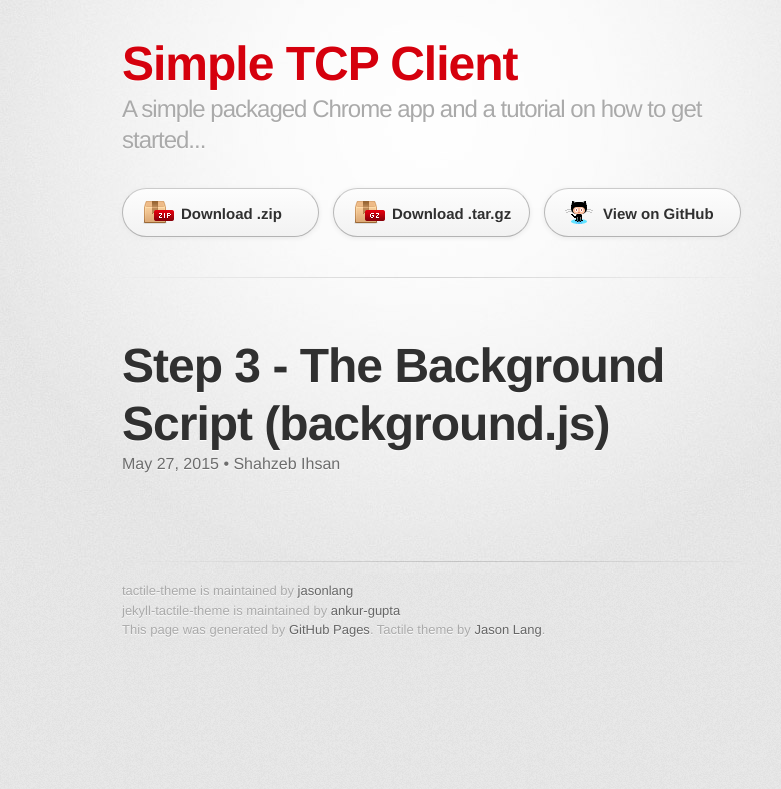
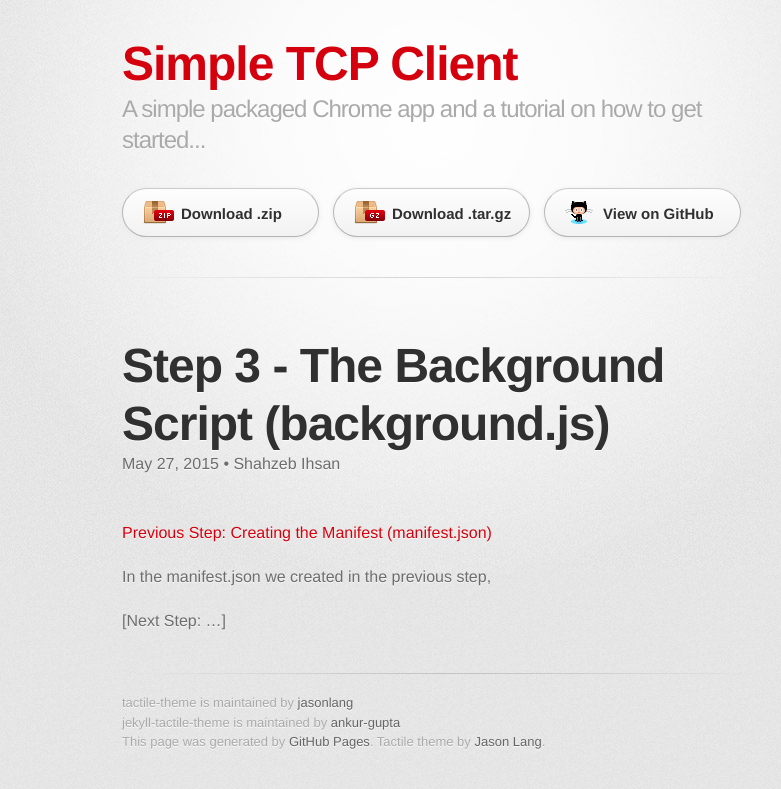
Before and after one commit to schaazzz/simple_tcp_client, a Jekyll site: the page built from _posts/2015-05-27-the-background-script.md, in a window 1280 px wide. Shown: the top 789 px of the page, without its empty margins (208-989 px from the left). Built offline with Jekyll 4.4.1, drawn with Linux system fonts in a browser that asks for light colours; some web fonts are replaced; Markdown is read by kramdown in place of the engine named in the settings.

Commit message:
Added previous post links to posts

```diff
--- a/_posts/2015-05-27-the-background-script.md
+++ b/_posts/2015-05-27-the-background-script.md
@@ -3,3 +3,9 @@ layout: post
 title: Step 3 - The Background Script (background.js)
 author: Shahzeb Ihsan
 ---
+
+[Previous Step: Creating the Manifest (manifest.json)]({{ site.baseurl }}{% post_url 2015-05-27-creating-the-manifest %})
+
+In the manifest.json we created in the previous step,
+
+[Next Step: ...]
```
Also changed, not shown: _posts/2015-05-27-creating-the-manifest.md (+2 -0 lines).
